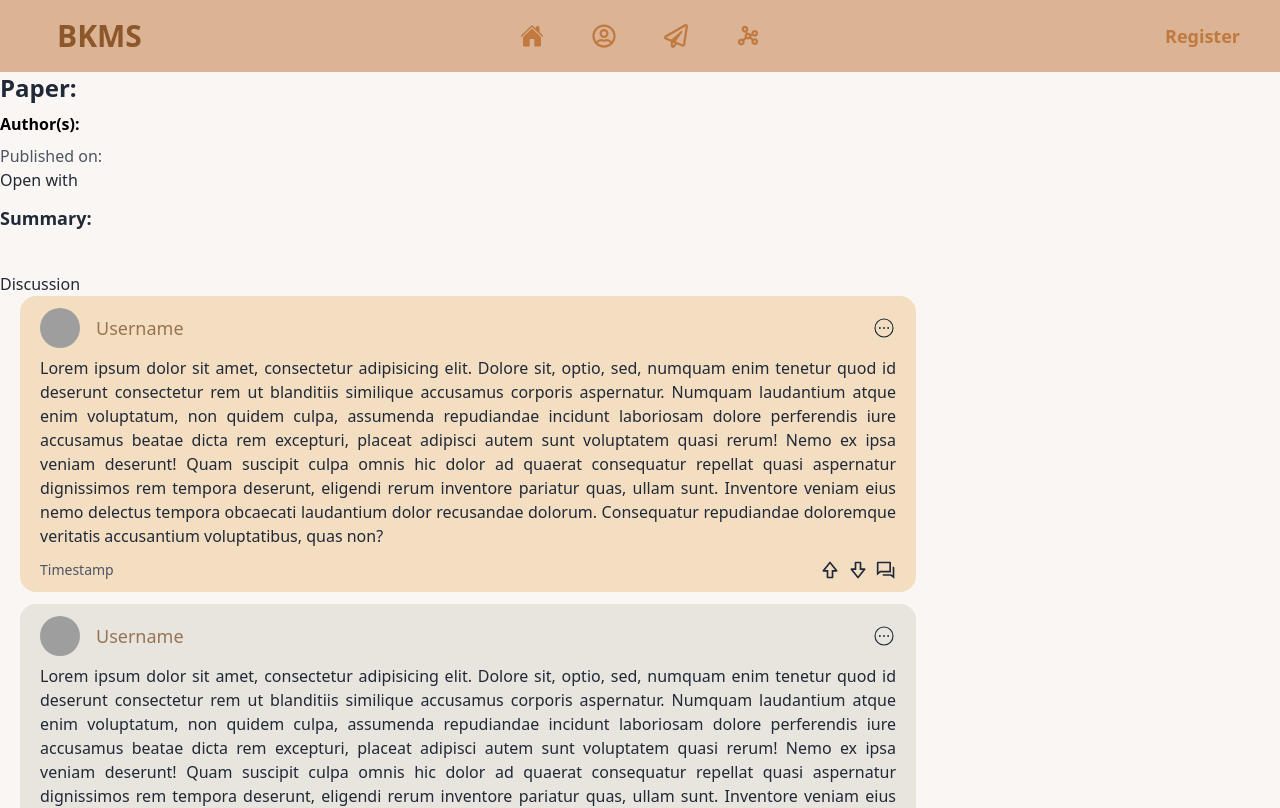
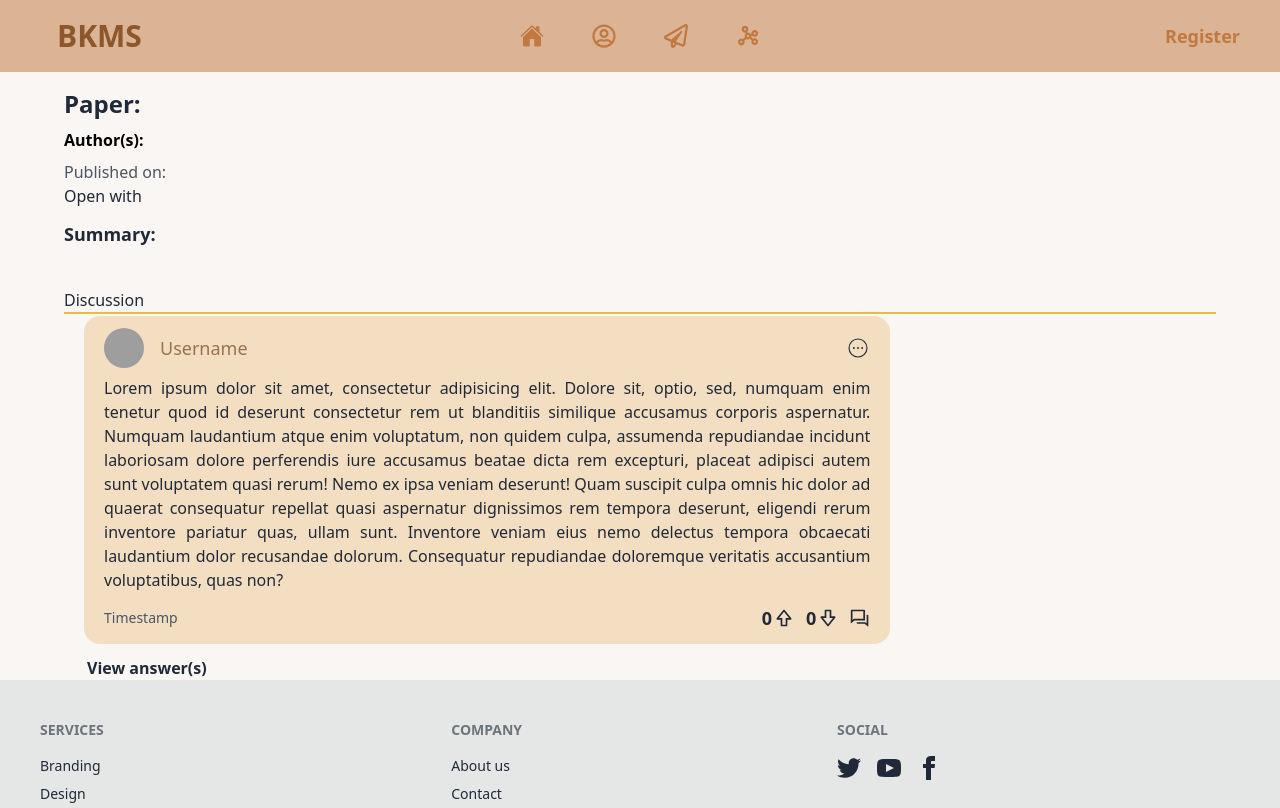
Before and after one commit to arnab-zero/SPL-2-BKMS, a React (Vite) app in the folder frontend/: page /discussion/1 in a window 1280 px wide. Shown: the top 808 px of the page. Built offline with nearby package versions, Linux system fonts and the light colour scheme; no server answers; grey boxes are pictures that could not be loaded.

Commit message:
Changed Question and Answer component.

```diff
--- a/frontend/src/components/Discussion.jsx
+++ b/frontend/src/components/Discussion.jsx
@@ -12,7 +12,6 @@ const Discussion = () => {
     <div>
       <h1>Discussion</h1>
       <Question />
-      <Answer />
     </div>
   );
 };
--- a/frontend/src/components/Question.jsx
+++ b/frontend/src/components/Question.jsx
@@ -4,14 +4,22 @@ import { RiQuestionAnswerLine } from "react-icons/ri";
 import { TbMessage2Cancel } from "react-icons/tb";
 import { useEffect, useState } from "react";
 import AnswerInput from "./AnswerInput";
+import Answer from "./Answer";
 
 const Question = () => {
   const [boxVisibility, setBoxVisibility] = useState(false);
   const [replyInputClass, setReplyInputClass] = useState("max-h-0 opacity-0");
+  const [upvote, setUpvote] = useState(0);
+  const [downvote, setDownvote] = useState(0);
+  const [showAnswer, setShowAnswer] = useState(false);
 
   const handleAnswerClick = () => {
     setBoxVisibility(!boxVisibility);
     console.log(boxVisibility);
+  };
+
+  const handleViewAnswer = () => {
+    setShowAnswer(!showAnswer);
   };
 
   useEffect(() => {
@@ -24,6 +32,7 @@ const Question = () => {
 
   return (
     <div>
+      <div className="border-t-2 border-[#e6be3c] mb-[2px]"></div>
       <div className="bg-[#f4dec2] w-[70%] px-5 py-3 rounded-2xl mx-5 mb-3">
         <div className="flex items-center justify-between mb-2">
           <div className="flex gap-4 items-center">
@@ -52,9 +61,15 @@ const Question = () => {
         </div>
         <div className="mt-3 flex justify-between items-center">
           <h3 className="text-sm font-light text-gray-600">Timestamp</h3>
-          <div className="flex gap-2 items-center">
-            <BiUpvote className="text-xl hover:text-white hover:bg-[#f2c35f] hover:rounded-full transition ease-in-out delay-150 hover:-translate-y-1 hover:scale-110 hover:bg-[#f2c35f] duration-300" />
-            <BiDownvote className="text-xl hover:text-white hover:bg-[#f2c35f] hover:rounded-full transition ease-in-out delay-150 hover:-translate-y-1 hover:scale-110 hover:bg-[#f2c35f] duration-300" />
+          <div className="flex gap-3 items-center">
+            <div className="flex items-center gap-[2px]">
+              <span className="text-lg font-semibold">{upvote}</span>
+              <BiUpvote className="text-xl hover:text-white hover:bg-[#f2c35f] hover:rounded-full transition ease-in-out delay-150 hover:-translate-y-1 hover:scale-110 hover:bg-[#f2c35f] duration-300" />
+            </div>
+            <div className="flex items-center gap-[2px]">
+              <span className="text-lg font-semibold">{downvote}</span>
+              <BiDownvote className="text-xl hover:text-white hover:bg-[#f2c35f] hover:rounded-full transition ease-in-out delay-150 hover:-translate-y-1 hover:scale-110 hover:bg-[#f2c35f] duration-300" />
+            </div>
             {boxVisibility ? (
               <TbMessage2Cancel
                 className="text-xl hover:text-white hover:bg-[#f2c35f] hover:rounded-full transition ease-in-out delay-150 hover:-translate-y-1 hover:scale-110 hover:bg-[#f2c35f] duration-300"
@@ -70,6 +85,16 @@ const Question = () => {
         </div>
       </div>
       <div>{boxVisibility ? <AnswerInput /> : ""}</div>
+      <div className="relative left-[2%]">
+        <h3 className="font-semibold cursor-pointer" onClick={handleViewAnswer}>
+          {showAnswer ? "Hide" : "View"} answer(s)
+        </h3>
+        {showAnswer && (
+          <div>
+            <Answer />
+          </div>
+        )}
+      </div>
     </div>
   );
 };
--- a/frontend/src/pages/Graph.jsx
+++ b/frontend/src/pages/Graph.jsx
@@ -43,7 +43,7 @@ const Graph = () => {
           )}
         </div>
       </div>
-      <div>{nodeDetails && <PaperDetail nodeDetails={nodeDetails} />}</div>
+      <div className="mb-10">{nodeDetails && <PaperDetail nodeDetails={nodeDetails} />}</div>
     </div>
   );
 };
--- a/frontend/src/pages/PaperDiscussion.jsx
+++ b/frontend/src/pages/PaperDiscussion.jsx
@@ -6,8 +6,8 @@ const PaperDiscussion = () => {
   const { paper } = location.state || { name: "arnab" };
   console.log("Paper name: ", paper?.properties);
   return (
-    <div>
-      <div className="mb-10">
+    <div className="mx-[5%]">
+      <div className="mt-4 mb-10">
         <h1 className="text-2xl font-bold">
           Paper:{" "}
           <span className="text-2xl font-bold underline">
```
